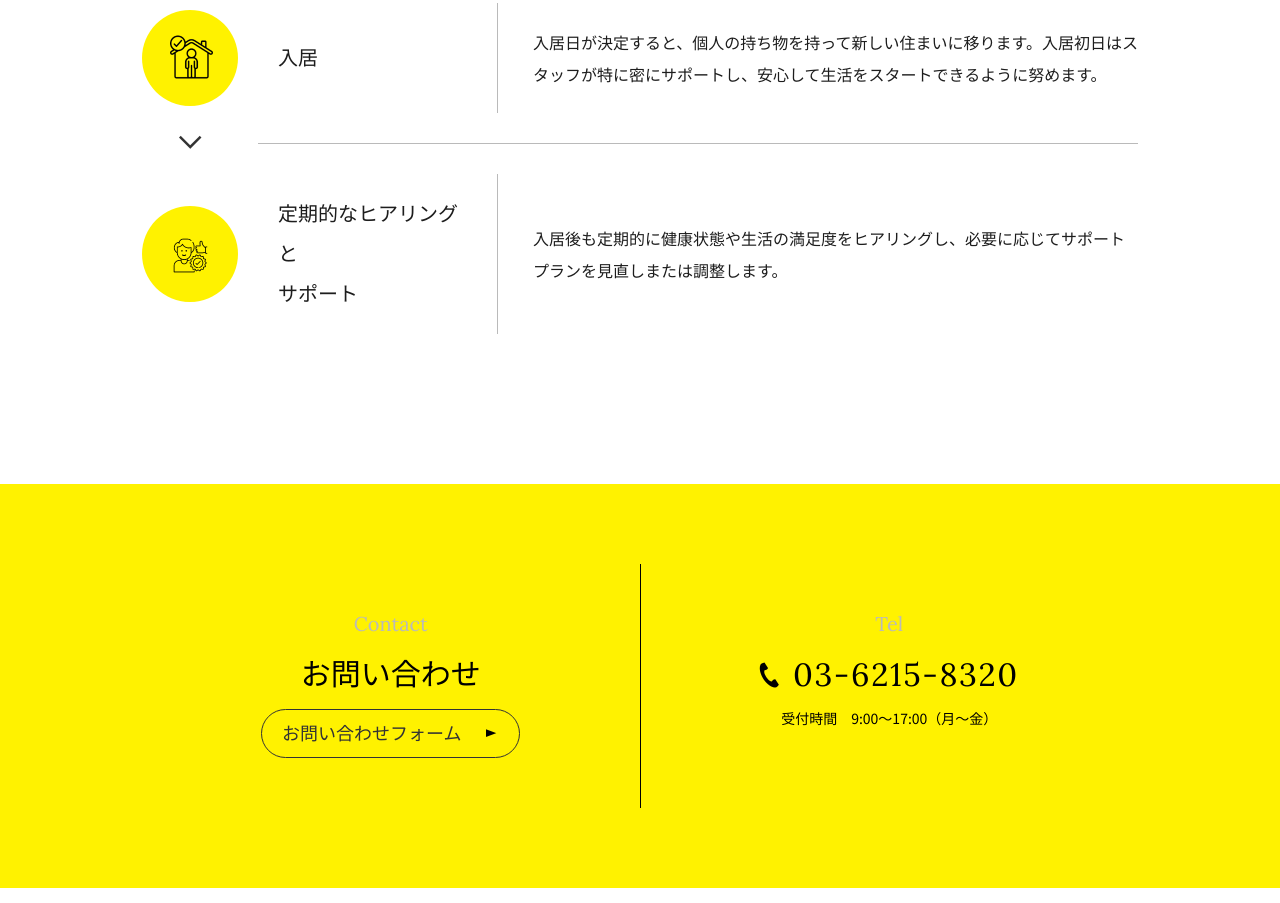
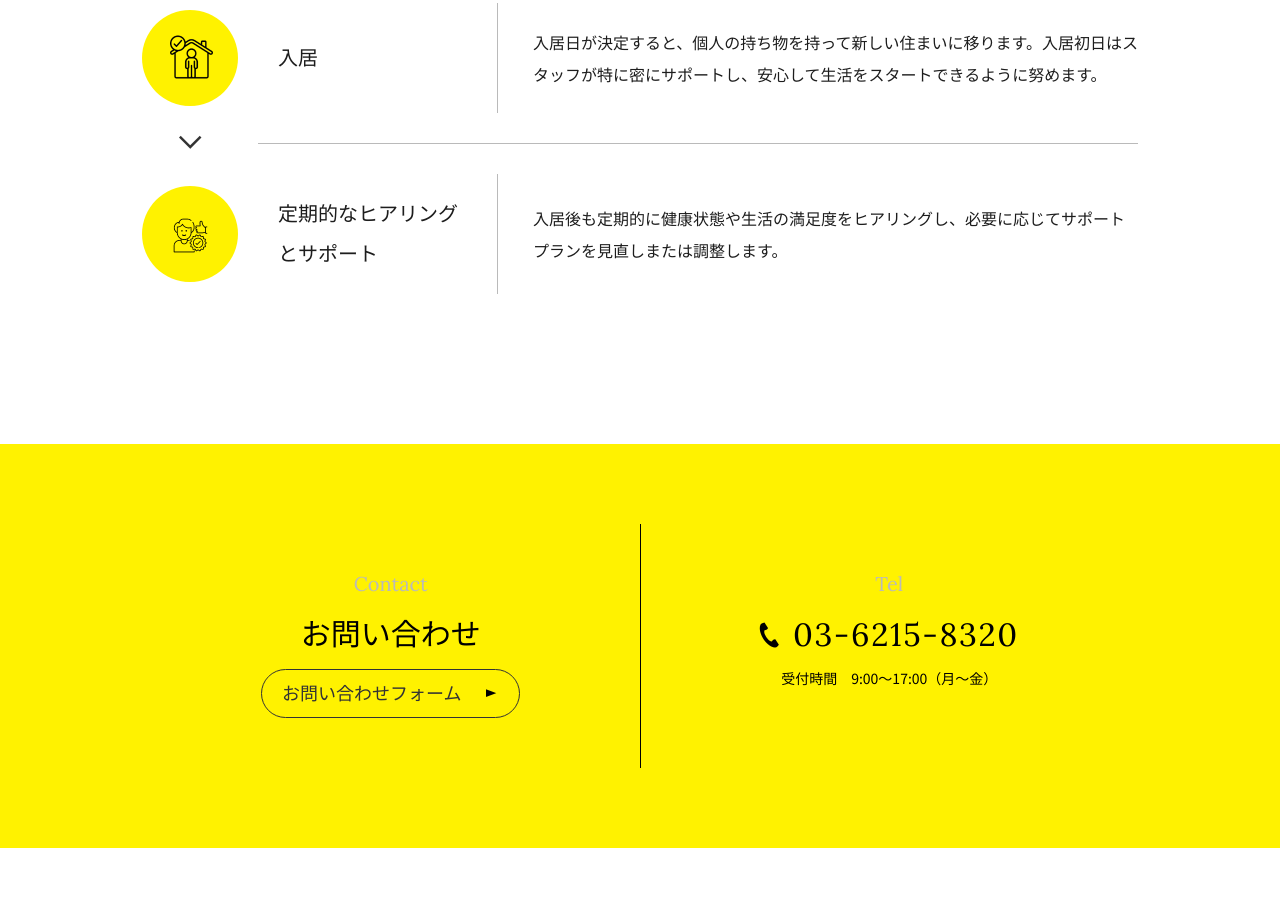
Before and after one commit to intellegence0706/wiz-home, a plain HTML site: page service.html in a window 1280 px wide. Shown: the part 10271-11174 px from the top of the page. Drawn offline with nearby package versions, Linux system fonts and the light colour scheme; files whose address does not match are found by name.

Commit message:
fix: service page br remove

```diff
--- a/service.html
+++ b/service.html
@@ -321,7 +321,7 @@
 							<div class="flow_item_img"><img src="..\img\service\img-flow07%402x.png" width="96"
 									height="96" alt=""></div>
 							<dl class="flow_item_data">
-								<dt class="ff-serif">定期的なヒアリングと<br>サポート</dt>
+								<dt class="ff-serif">定期的なヒアリングとサポート</dt>
 								<dd>入居後も定期的に健康状態や生活の満足度をヒアリングし、必要に応じてサポートプランを見直しまたは調整します。</dd>
 							</dl>
 						</div>
```
